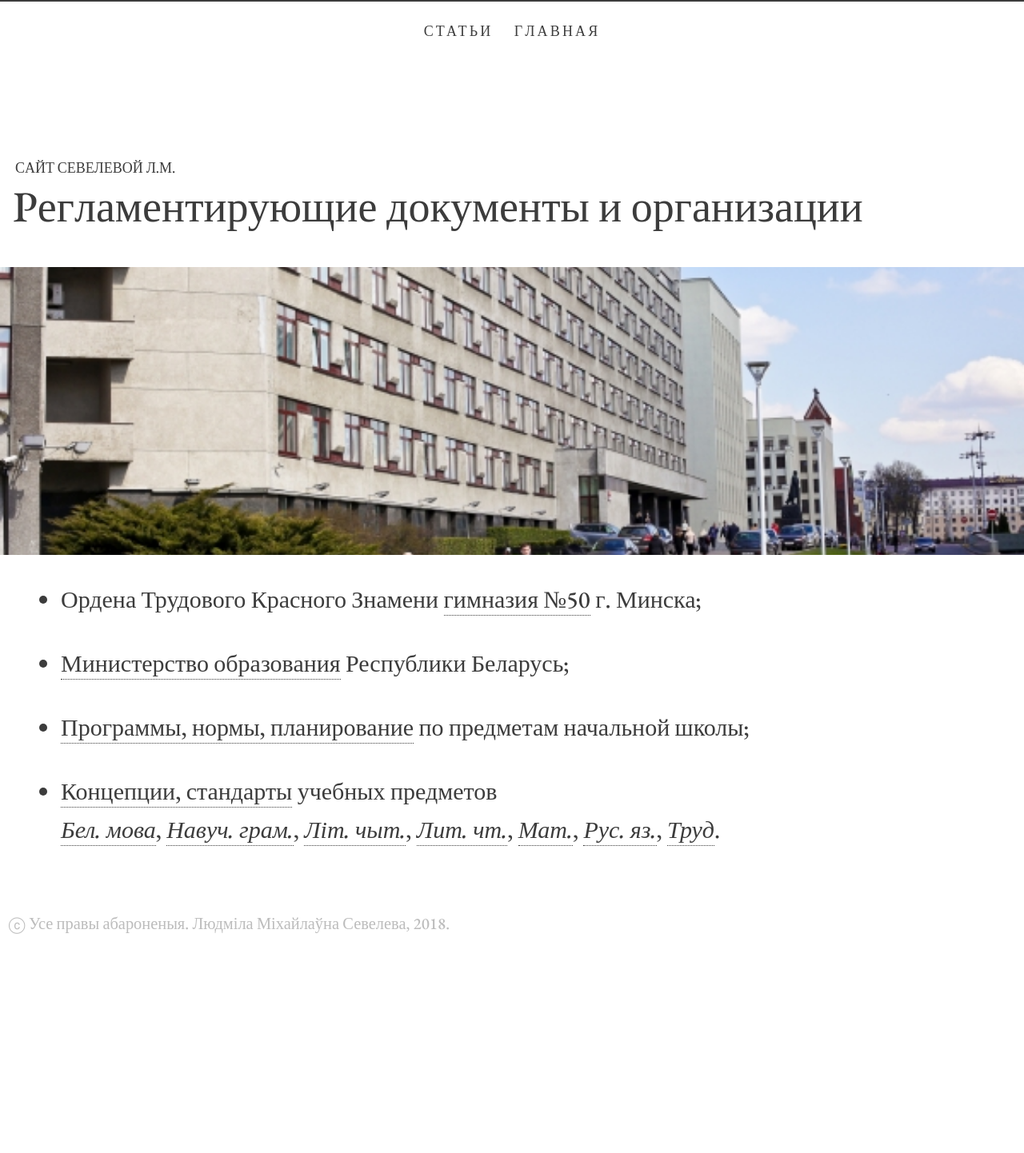
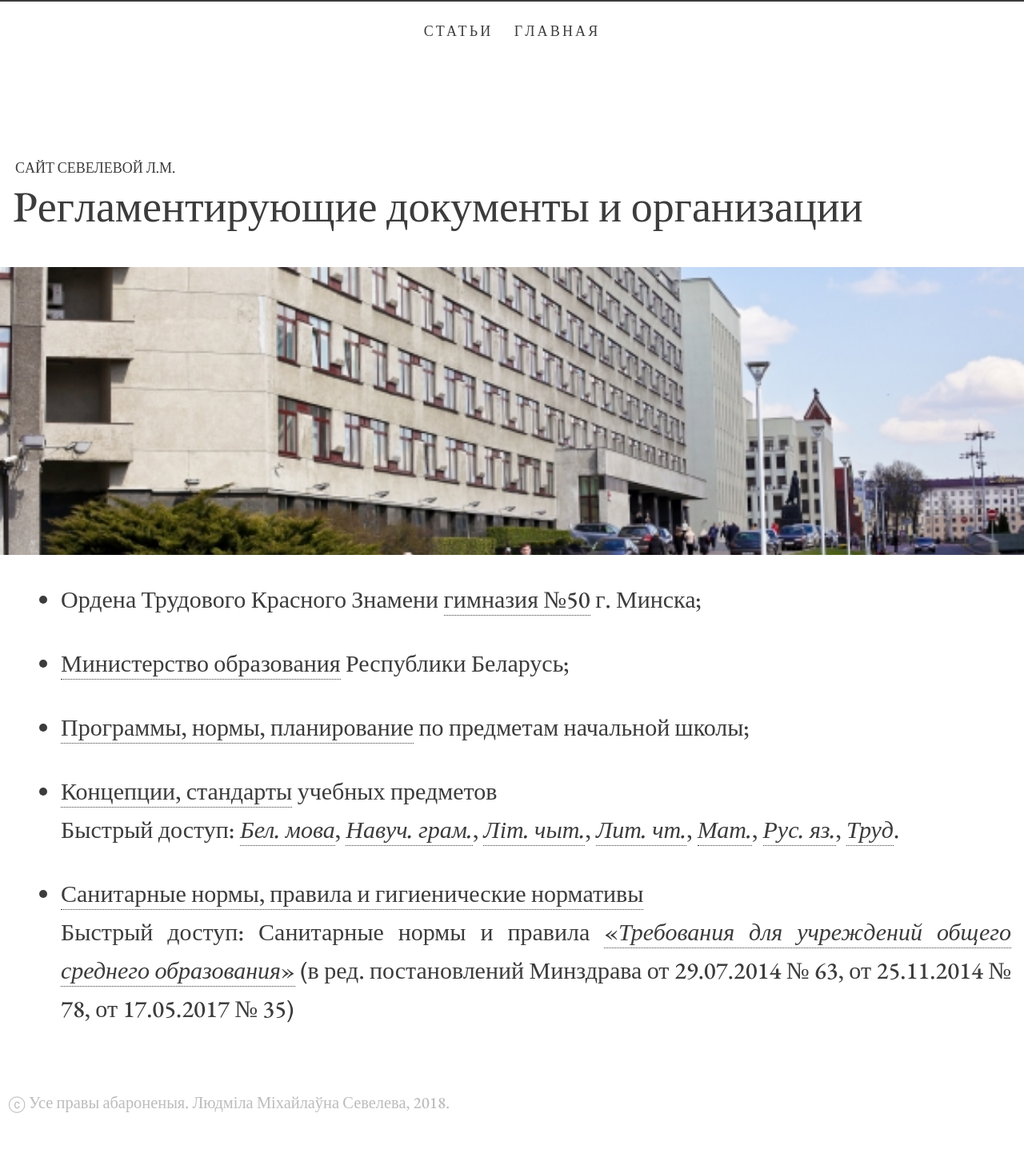
Before and after one commit to seveleva/seveleva, a Jekyll site: the page built from links.md, in a window 1280 px wide. Shown: the whole page at 80% size. Built offline with Jekyll 4.4.1, drawn with Linux system fonts in a browser that asks for light colours; before the commit the page ends 1218 px from its top, so only the background shows below that.

Commit message:
Update links.md

```diff
--- a/links.md
+++ b/links.md
@@ -9,9 +9,12 @@ description: Ссыл­ки на рег­ла­мен­ти­ру­ю­щие д
 
 - Ордена Трудового Красного Знамени [гимназия №50](http://gym50.by/) г. Минска;
 
-- [Министерство образования](https://edu.gov.by) Республики Беларусь;
+- [Министерство образования](http://edu.gov.by) Республики Беларусь;
 
 - [Программы, нормы, планирование](http://adu.by/ru/homepage/obrazovatelnyj-protsess-2017-2018-uchebnyj-god/201-uchebnye-predmety-i-iv-klassy/1265-1-klass.html) по предметам начальной школы;
 
 - [Концепции, стандарты](http://edu.gov.by/sistema-obrazovaniya/glavnoe-upravlenie-obshchego-srednego-doshkolnogo-i-spetsialnogo-obrazovaniya/srenee-obr/kontseptsii-standarty-normy-otmetok-po-uchebnym-predmetam/index.php) учебных предметов<br>
-[*Бел. мова*](http://seveleva.com/assets/ConcB), [*Навуч. грам.*](http://seveleva.com/assets/ConcGramB), [*Літ. чыт.*](http://seveleva.com/assets/ConcLitChRB), [*Лит. чт.*](http://seveleva.com/assets/ConcLitR), [*Мат.*](http://seveleva.com/assets/ConcMath), [*Рус. яз.*](http://seveleva.com/assets/ConcRus), [*Труд*](http://seveleva.com/assets/ConcTrud).
+Быстрый доступ: [*Бел. мова*](http://seveleva.com/assets/ConcB.pdf), [*Навуч. грам.*](http://seveleva.com/assets/ConcGramB.pdf), [*Літ. чыт.*](http://seveleva.com/assets/ConcLitChR.pdf), [*Лит. чт.*](http://seveleva.com/assets/ConcLitR.pdf), [*Мат.*](http://seveleva.com/assets/ConcMath.pdf), [*Рус. яз.*](http://seveleva.com/assets/ConcRus.pdf), [*Труд*](http://seveleva.com/assets/ConcTrud.pdf).
+
+- [Санитарные нормы, правила и гигиенические нормативы](http://edu.gov.by/sistema-obrazovaniya/srenee-obr/sanitarnye-normy-pravila-i-gigienicheskie-normativy/)<br>
+Быстрый доступ: Санитарные нормы и правила [«*Требования для учреждений общего среднего образования*»](http://seveleva.com/assets/San.pdf) (в ред. постановлений Минздрава от 29.07.2014 № 63, от 25.11.2014 № 78, от 17.05.2017 № 35)
```
